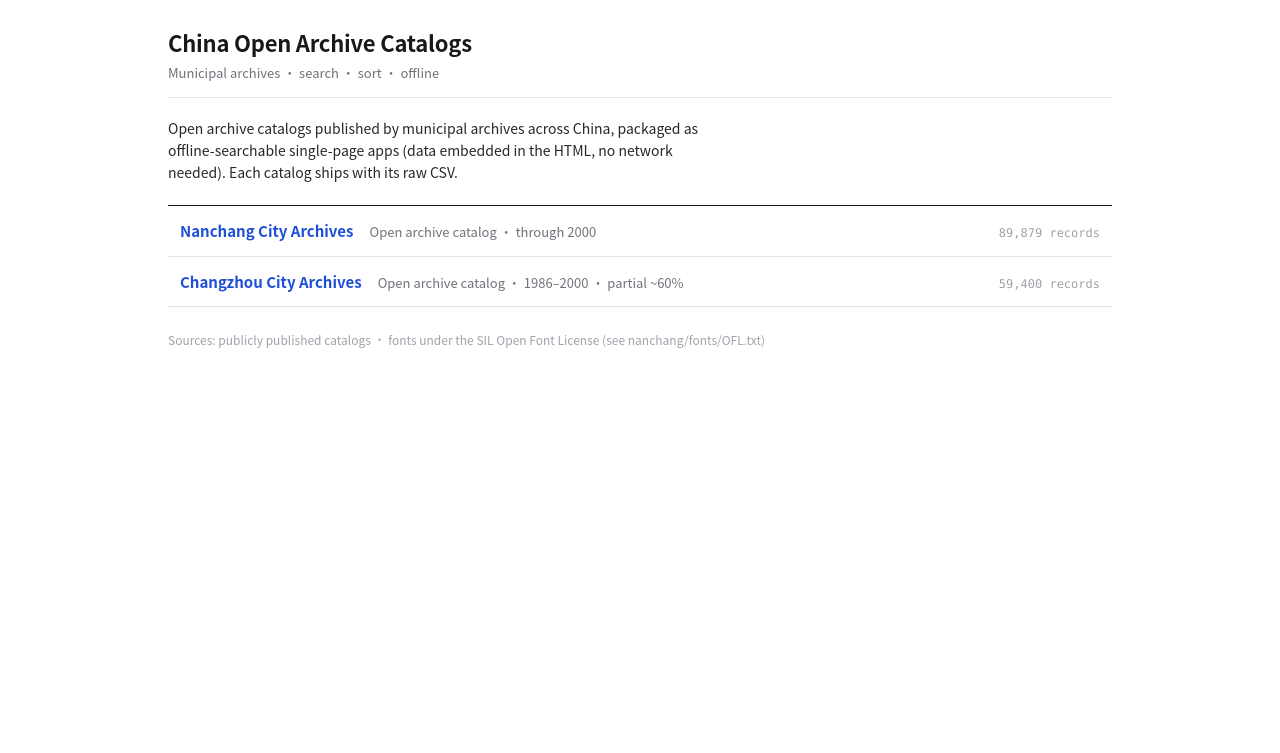
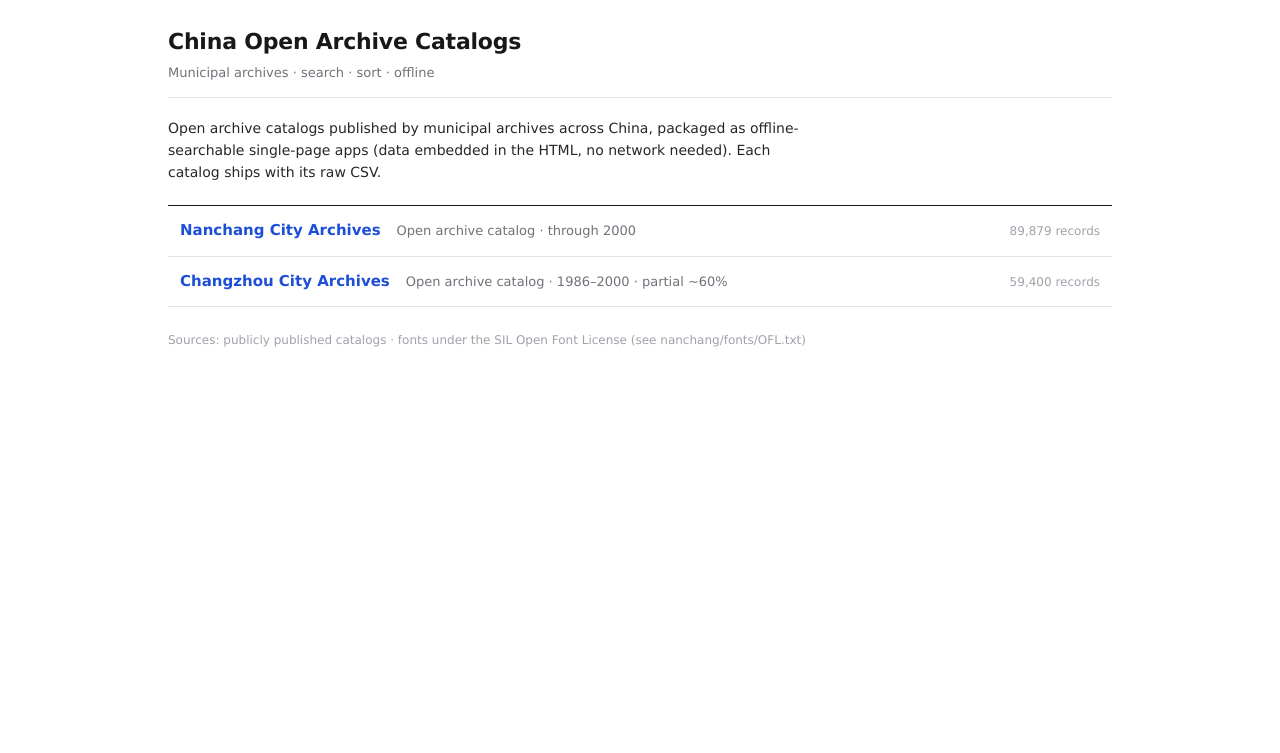
Before and after one commit to tianyuf/china-archives, a plain HTML site: page index.html in a window 1280 px wide. Shown: the part 47-800 px from the top of the page. Drawn offline with Linux system fonts and the light colour scheme.

Commit message:
Landing page: use Verdana to match the catalogs

```diff
--- a/index.html
+++ b/index.html
@@ -9,8 +9,8 @@
     --ink:#18181b; --text:#27272a; --muted:#71717a; --faint:#a1a1aa;
     --line:#e4e4e7; --line-strong:#d4d4d8; --bg:#ffffff; --subtle:#fafafa; --hover:#f4f4f5;
     --accent:#1d4ed8; --accent-dark:#1e3a8a; --top:#18181b; --top-h:44px;
-    --sans:"IBM Plex Sans","PingFang SC","Hiragino Sans GB","Noto Sans CJK SC",system-ui,sans-serif;
-    --mono:"IBM Plex Mono",ui-monospace,"SF Mono",Menlo,monospace;
+    --sans:Verdana,Geneva,"PingFang SC","Hiragino Sans GB","Microsoft YaHei","Noto Sans CJK SC",sans-serif;
+    --mono:Verdana,Geneva,"PingFang SC","Microsoft YaHei",sans-serif;
   }
   *{box-sizing:border-box}
   body{margin:0;background:var(--bg);color:var(--ink);font:13px/1.55 var(--sans)}
```
